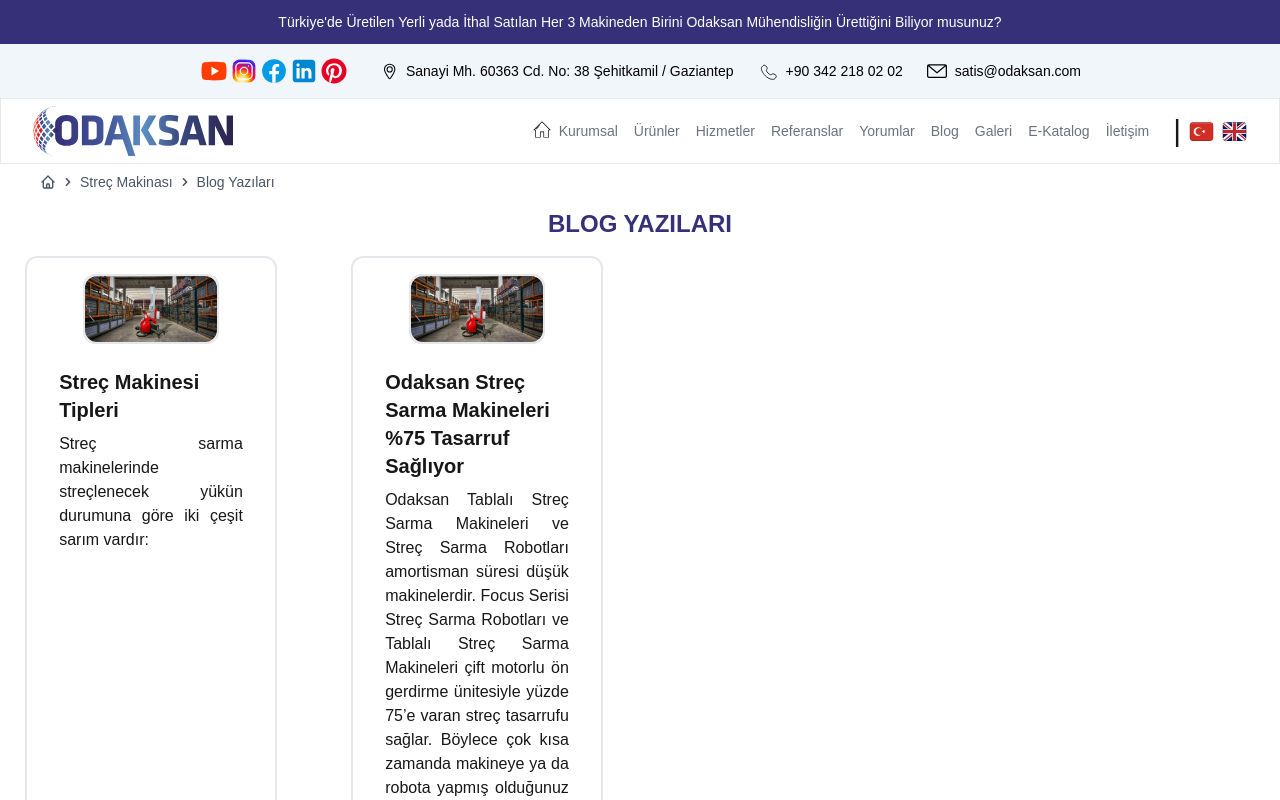
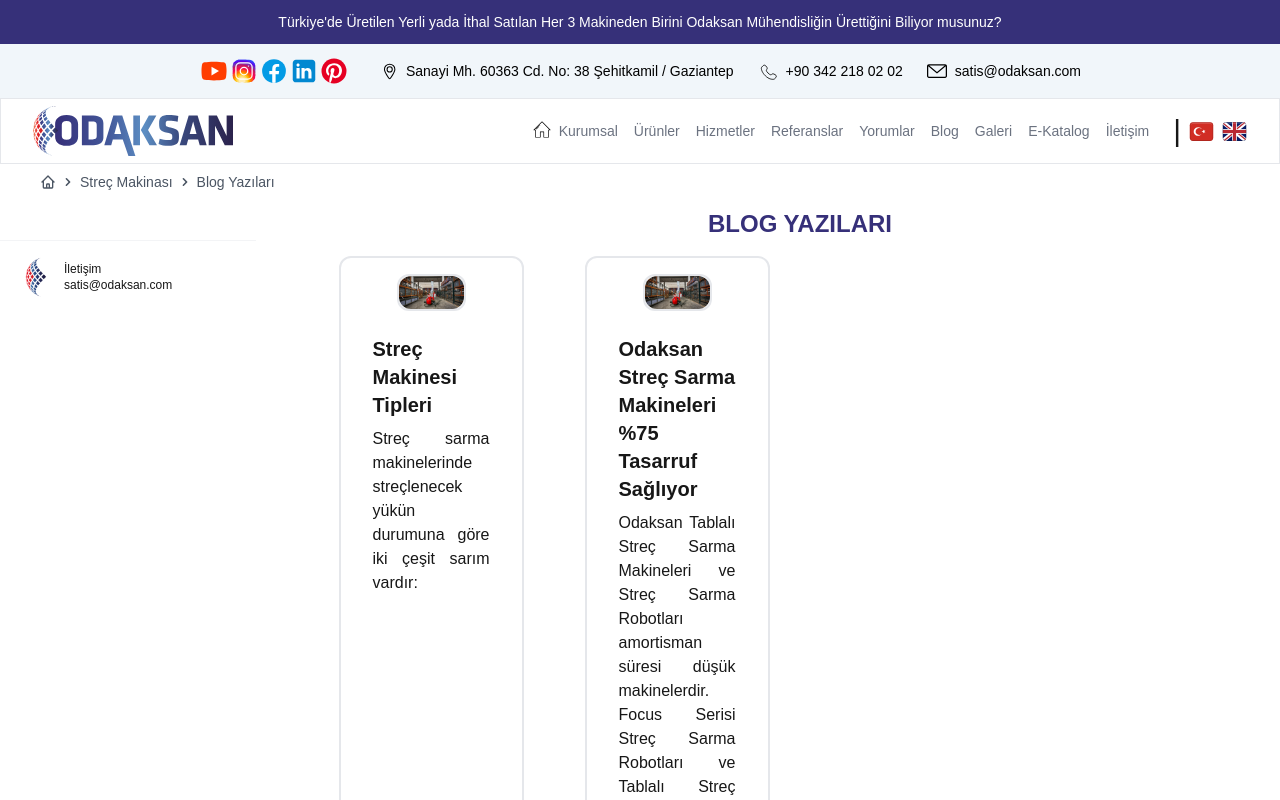
Before and after one commit to muhsinaltintop/odaksan, a Next.js app: page /blog in a window 1280 px wide. Shown: the top 800 px of the page. Built offline with nearby package versions, Linux system fonts and the light colour scheme.

Commit message:
legacy layout props removed

```diff
--- a/app/_components/TurkeyMap.jsx
+++ b/app/_components/TurkeyMap.jsx
@@ -19,7 +19,6 @@
             src="/turkey.svg"
             width={1200}
             height={540}
-            layout="responsive"
             alt="Turkey Map"
             priority
           />
--- a/app/_components/_atoms/ProductCard.jsx
+++ b/app/_components/_atoms/ProductCard.jsx
@@ -12,10 +12,11 @@
             <div className="relative w-32 h-32 flex justify-center items-center">
               <Image
                 src={product.featuredImage}
-                layout="fill"
+                width={100}
+                height={100}
                 objectFit="contain"
                 alt="focus-srd"
-                className="z-10 rounded-full"
+                className="z-10"
               />
               {/* Responsive overlay with centered gradient and hover effect */}
               <div className="absolute inset-0 rounded-full bg-gradient-to-t from-white to-yellow-50 shadow-lg transition-shadow duration-200 group-hover:shadow-xl group-hover:shadow-[#2c244f]" />
--- a/app/blog/page.jsx
+++ b/app/blog/page.jsx
@@ -3,6 +3,7 @@
 import BlogRenderer from '../_components/_atoms/BlogRenderer';
 import Breadcrum from '../_components/_atoms/Breadcrum';
 import Link from 'next/link';
+import SideMenu from '../_components/_atoms/SideMenu';
 
 const Page = () => {
   return (
@@ -10,7 +11,11 @@
       <div className="mt-2 ml-10">
         <Breadcrum />
       </div>
-
+      <div className="flex w-12/12">
+        <div className="w-3/12">
+          <SideMenu/>
+        </div>
+        <div className="w-9/12">
         <h1 className="text-center font-bold text-2xl text-primary my-4">BLOG YAZILARI</h1>
 
         {/* Center grid items */}
@@ -28,6 +33,11 @@
             </div>
           ))}
         </div>
+
+        </div>
+
+
+      </div>
     </div>
   );
 };
--- a/app/test-page/page.jsx
+++ b/app/test-page/page.jsx
@@ -1,7 +1,7 @@
 
 const page = () => {
   return (
-    <iframe width="960" height="540" src="https://www.youtube.com/embed/BhA0BK-y4UA" title="Streçleme Makinesi Alırken Hangi Doğru Soruları Sormalıyız?  | Palet Streç Makinası |" frameborder="0" allow="accelerometer; autoplay; clipboard-write; encrypted-media; gyroscope; picture-in-picture; web-share" referrerpolicy="strict-origin-when-cross-origin" allowfullscreen></iframe>
+    <iframe width="960" height="540" src="https://www.youtube.com/embed/BhA0BK-y4UA" title="Streçleme Makinesi Alırken Hangi Doğru Soruları Sormalıyız?  | Palet Streç Makinası |" frameborder="0" allow="accelerometer; autoplay; clipboard-write; encrypted-media; gyroscope; picture-in-picture; web-share" referrerPolicy="strict-origin-when-cross-origin" allowfullscreen></iframe>
   )
 }
 
```
Lines whose indentation alone changed are shown as unchanged.
